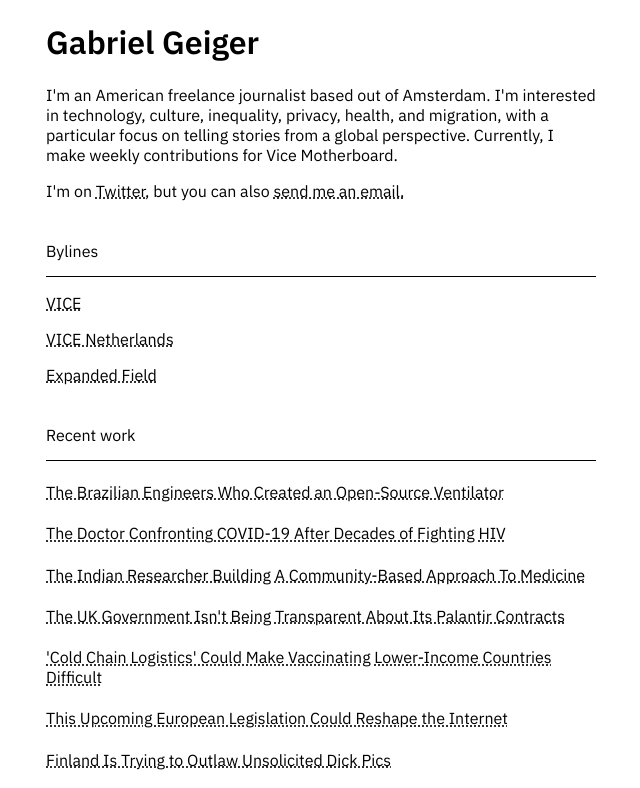
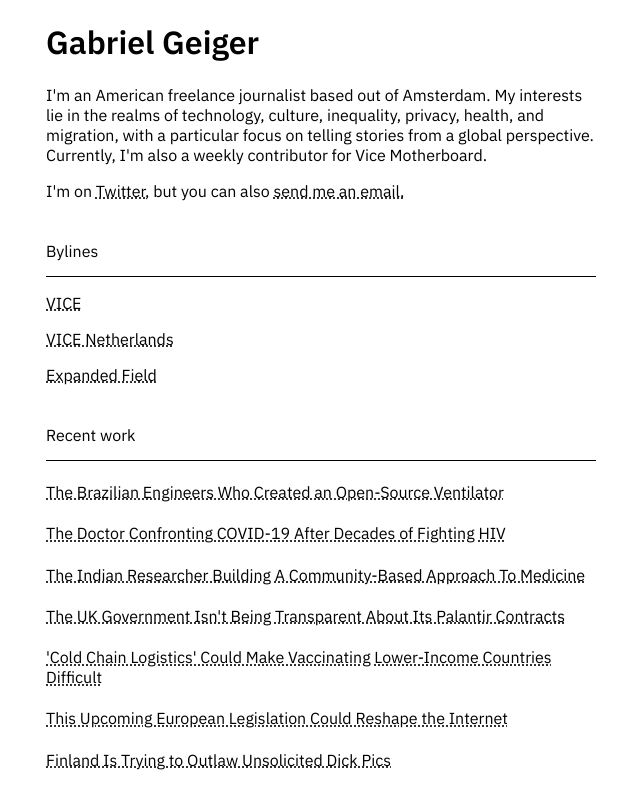
Before and after one commit to gheghi18/Portfolio, a plain HTML site: page index.html in a window 1280 px wide. Shown: the top 788 px of the page, without its empty margins (319-959 px from the left). Drawn offline with Linux system fonts and the light colour scheme.

Commit message:
Update index.html

```diff
--- a/index.html
+++ b/index.html
@@ -22,7 +22,7 @@
 
             <div id="textWrapper">
                 <p class="description">
-                    I'm an American freelance journalist based out of Amsterdam. I'm interested in technology, culture, inequality, privacy, health, and migration, with a particular focus on telling stories from a global perspective. Currently, I make weekly contributions for Vice Motherboard.
+                    I'm an American freelance journalist based out of Amsterdam. My interests lie in the realms of technology, culture, inequality, privacy, health, and migration, with a particular focus on telling stories from a global perspective. Currently, I'm also a weekly contributor for Vice Motherboard.
                 </p>
                 <p>
                     I'm on <a href="https://twitter.com/gabriels_geiger?lang=en" target="_blank">Twitter</a>, but you can also <a href="mailto:gabriel.geiger108@gmail.com">send me an email.</a>
```
